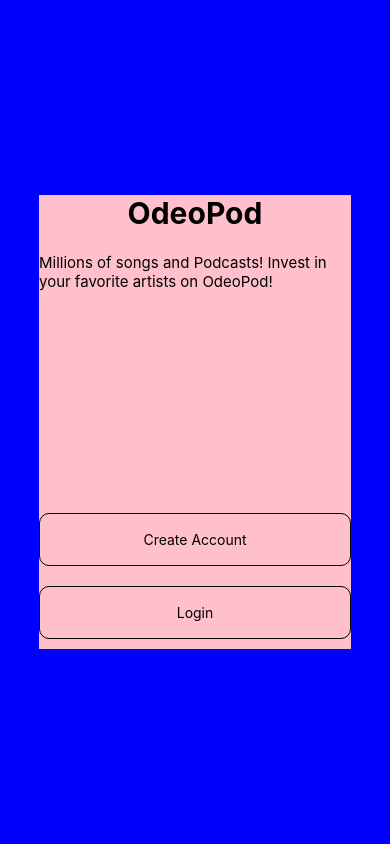
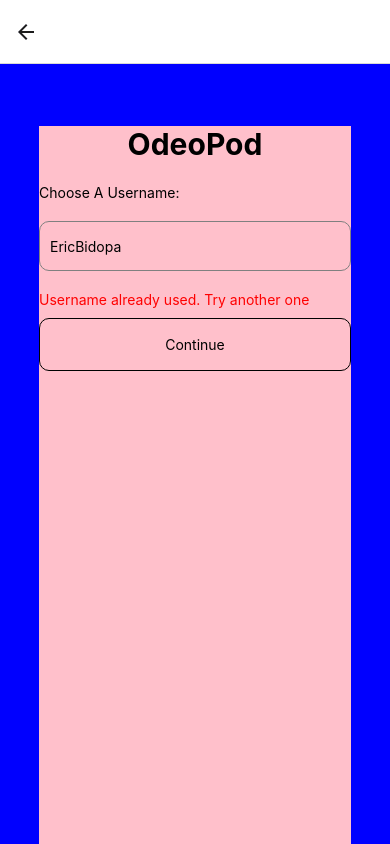
Before and after one commit to EricBidopa/odeopod, a React Native app: screen /ChooseUsernamePage in a window 390 px wide. Built offline with nearby package versions, Linux system fonts and the light colour scheme.

Commit message:
done with the choose username page. moving on to home page next

```diff
--- /dev/null
+++ b/OnboardingScreen/ChooseUsernamePage.js
@@ -0,0 +1,76 @@
+import { View, Text, Pressable, TextInput, StyleSheet } from "react-native";
+import { useState } from "react";
+import React from "react";
+import ErrorMessage from "../components/ErrorMessage";
+
+const ChooseUsernamePage = ({ navigation }) => {
+  const [isFocused, setIsFocused] = useState(false);
+
+  const handleContinue = () => {
+    navigation.navigate("HomePage");
+  };
+
+  return (
+    <View style={styles.container}>
+      <View style={styles.wrapper}>
+        <Text style={styles.headerText}>OdeoPod</Text>
+        <Text style={styles.subtext}>Choose A Username:</Text>
+        <TextInput
+          style={[styles.textinput, isFocused && styles.inputFocused]}
+          placeholder="EricBidopa"
+          onFocus={() => setIsFocused(true)}
+          onBlur={() => setIsFocused(false)}
+        />
+        <ErrorMessage message={"Username already used. Try another one"} />
+        <Pressable style={styles.buttons} onPress={handleContinue}>
+          <Text>Continue</Text>
+        </Pressable>
+      </View>
+    </View>
+  );
+};
+
+export default ChooseUsernamePage;
+
+const styles = StyleSheet.create({
+  container: {
+    flex: 1,
+    backgroundColor: "blue",
+    paddingHorizontal: "10%",
+    paddingTop: "16%",
+    justifyContent: 'center', // Center content vertically
+  },
+  wrapper: {
+    backgroundColor: "pink",
+    width: "100%",
+    height: "100%",
+    display: "flex",
+    flexDirection: "column",
+  },
+  headerText: {
+    fontWeight: "bold",
+    fontSize: 30,
+    alignSelf: "center",
+    marginBottom: "7%",
+  },
+  textinput: {
+    height: 50,
+    borderColor: "gray",
+    borderWidth: 1,
+    borderRadius: 10,
+    paddingHorizontal: 10,
+    marginVertical: 20,
+  },
+  inputFocused: {
+    borderColor: "blue",
+    borderWidth: 1.5,
+  },
+  buttons: {
+    padding: 17,
+    borderColor: "black",
+    borderWidth: 1,
+    alignItems: "center",
+    borderRadius: 10,
+    marginVertical: 10,
+  },
+});
--- a/OnboardingScreen/OnboardingPage.js
+++ b/OnboardingScreen/OnboardingPage.js
@@ -5,7 +5,7 @@ import { StatusBar } from "expo-status-bar";
 const OnboardingPage = ({navigation}) => {
 
     const handleCreateAccount = () =>{
-        // navigation.navigate('HomePage')
+        navigation.navigate('ChooseUsernamePage')
     }
 
     const handleLoginIn = () =>{
@@ -25,7 +25,7 @@ const OnboardingPage = ({navigation}) => {
           </Text>
         </View>
         <View>
-          <Pressable style={styles.buttons}>
+          <Pressable style={styles.buttons} onPress={handleCreateAccount}>
             <Text>Create Account</Text>
           </Pressable>
           <Pressable style={styles.buttons} onPress={handleLoginIn}>
--- /dev/null
+++ b/components/ErrorMessage.js
@@ -0,0 +1,12 @@
+import { View, Text } from 'react-native'
+import React from 'react'
+
+const ErrorMessage = ({message}) => {
+  return (
+    <View>
+      <Text style={{color: 'red'}}>{message}</Text>
+    </View>
+  )
+}
+
+export default ErrorMessage;
--- a/navigation/AppNavigator.js
+++ b/navigation/AppNavigator.js
@@ -13,6 +13,7 @@ import SearchPage from '../SearchScreen/SearchPage';
 import SubscriptionsPage from '../SubscriptionsScreen/SubscriptionsPage';
 import WalletPage from '../WalletScreen/WalletPage';
 import ProfilePage from '../ProfileScreen/ProfilePage';
+import ChooseUsernamePage from '../OnboardingScreen/ChooseUsernamePage';
 
 const Bottomnav = createBottomTabNavigator();
 const Stack = createStackNavigator();
@@ -62,6 +63,11 @@ export default function AppNavigator() {
           options={{ headerShown: false }}
         />
         <Stack.Screen
+          name="ChooseUsernamePage"
+          component={ChooseUsernamePage}
+          options={{title: null, headerStyle:{backgroundColor: 'white'}}}
+        />
+        <Stack.Screen
           name="HomePage"
           component={BottomNavigationGroup}
           options={{ headerShown: false }}
--- a/package.json
+++ b/package.json
@@ -16,9 +16,9 @@
     "expo-status-bar": "~1.12.1",
     "react": "18.2.0",
     "react-native": "0.74.5",
-    "react-native-gesture-handler": "^2.18.1",
-    "react-native-safe-area-context": "^4.10.9",
-    "react-native-screens": "^3.34.0"
+    "react-native-gesture-handler": "~2.16.1",
+    "react-native-safe-area-context": "^4.10.5",
+    "react-native-screens": "^3.31.1"
   },
   "devDependencies": {
     "@babel/core": "^7.20.0"
```
Also changed, not shown: 1 other file (tests, documents, lock files or other folders).
